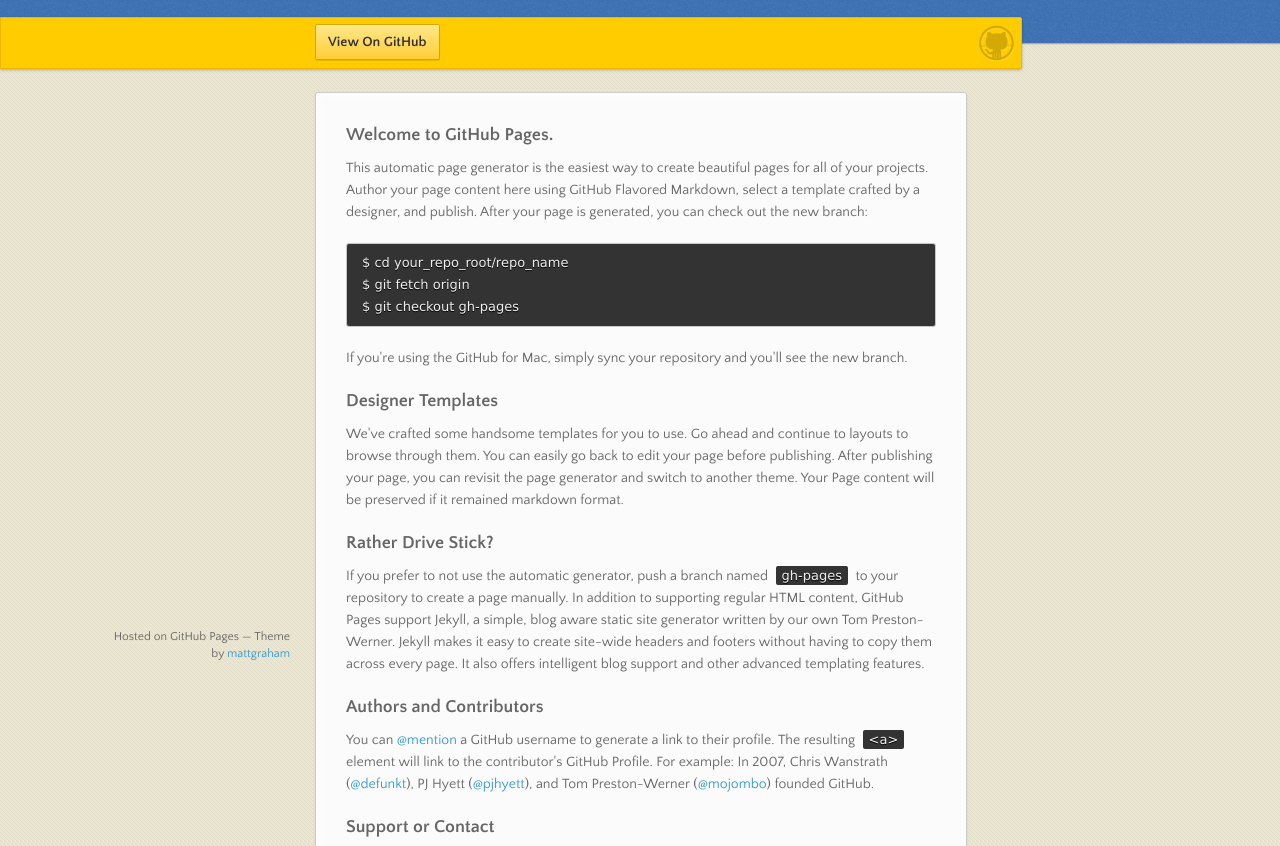
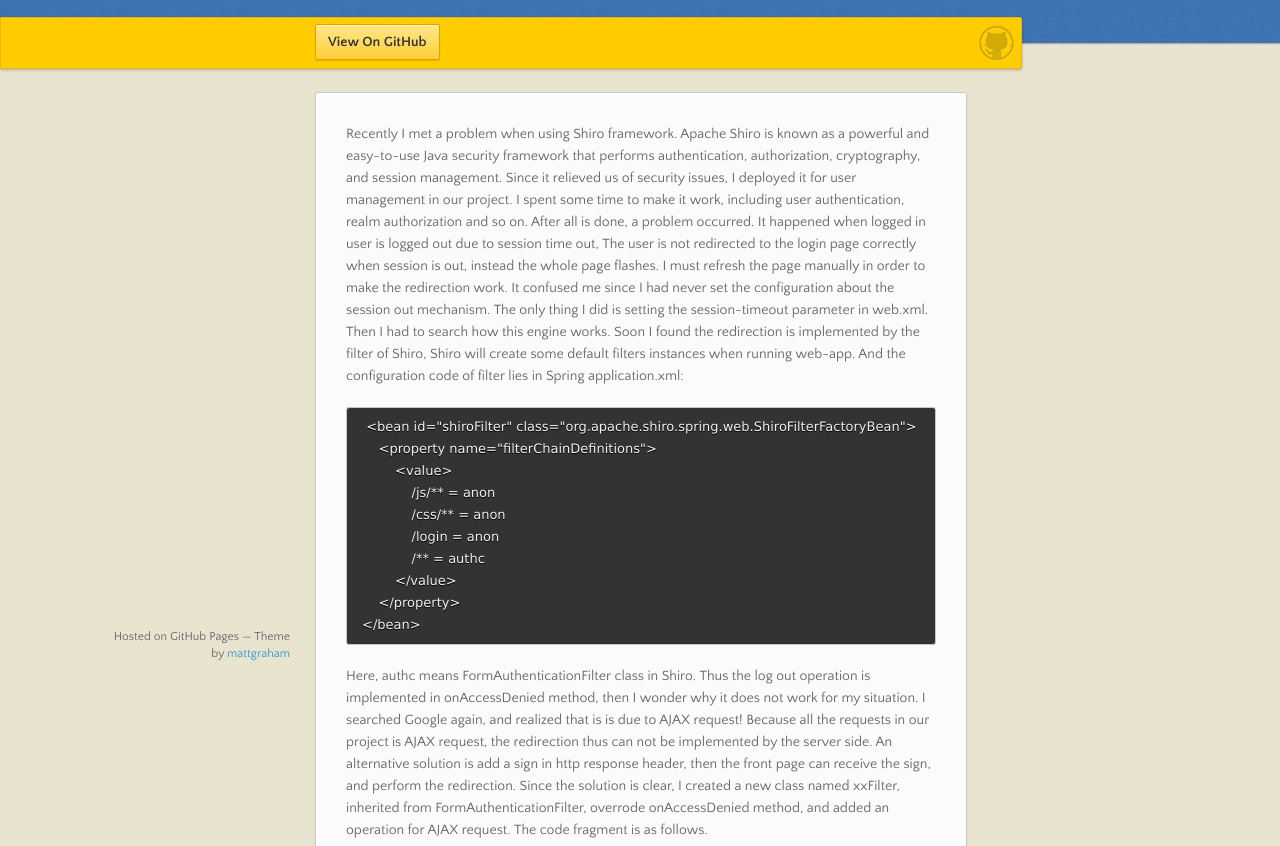
Before and after one commit to taourist/taourist.github.io, a plain HTML site: page index.html in a window 1280 px wide. Shown: the part 98-944 px from the top of the page. Drawn offline with nearby package versions, Linux system fonts and the light colour scheme.

Commit message:
Replace master branch with page content via GitHub

```diff
--- a/index.html
+++ b/index.html
@@ -32,37 +32,35 @@
         <ul></ul>
       </nav>
       <section>
-        <h3>
-<a name="welcome-to-github-pages" class="anchor" href="#welcome-to-github-pages"><span class="octicon octicon-link"></span></a>Welcome to GitHub Pages.</h3>
+        <p>Recently I met a problem when using Shiro framework. Apache Shiro is known as a  powerful and easy-to-use Java security framework that performs authentication, authorization, cryptography, and session management. Since it relieved us of security issues, I deployed it for user management in our project.
+I spent some time to make it work, including user authentication, realm authorization and so on. After all is done, a problem occurred. It happened when logged in user is logged out due to session time out, The user is not redirected to the login page correctly when session is out, instead the whole page flashes. I must refresh the page manually in order to make the redirection work. It confused me since I had never set the configuration about the session out mechanism. The only thing I did is setting the session-timeout parameter in web.xml.
+Then I had to search how this engine works. Soon I found the redirection is implemented by the filter of Shiro, Shiro will create some default filters instances when running web-app. And the configuration code of filter lies in Spring application.xml:</p>
 
-<p>This automatic page generator is the easiest way to create beautiful pages for all of your projects. Author your page content here using GitHub Flavored Markdown, select a template crafted by a designer, and publish. After your page is generated, you can check out the new branch:</p>
-
-<pre><code>$ cd your_repo_root/repo_name
-$ git fetch origin
-$ git checkout gh-pages
+<pre><code> &lt;bean id="shiroFilter" class="org.apache.shiro.spring.web.ShiroFilterFactoryBean"&gt;
+    &lt;property name="filterChainDefinitions"&gt;
+        &lt;value&gt;
+            /js/** = anon
+            /css/** = anon
+            /login = anon
+            /** = authc
+        &lt;/value&gt;
+    &lt;/property&gt;
+&lt;/bean&gt;
 </code></pre>
 
-<p>If you're using the GitHub for Mac, simply sync your repository and you'll see the new branch.</p>
+<p>Here, authc means FormAuthenticationFilter class in Shiro. Thus the log out operation is implemented in onAccessDenied method, then I wonder why it does not work for my situation. I searched Google again, and realized that is is due to AJAX request! Because all the requests in our project is AJAX request, the redirection thus can not be implemented by the server side. An alternative solution is add a sign in http response header, then the front page can receive the sign, and perform the redirection. Since the solution is clear, I created a new class named xxFilter, inherited from FormAuthenticationFilter, overrode onAccessDenied method, and added an operation for AJAX request. The code fragment is as follows.</p>
 
-<h3>
-<a name="designer-templates" class="anchor" href="#designer-templates"><span class="octicon octicon-link"></span></a>Designer Templates</h3>
+<pre><code> if (WebUtils.isAjax((HttpServletRequest) request)) {
+    logger.debug("This is ajax request, no redirection, but add header.");
+    WebUtils.toHttp(response).addHeader("sessionStatus", "timeout");
 
-<p>We've crafted some handsome templates for you to use. Go ahead and continue to layouts to browse through them. You can easily go back to edit your page before publishing. After publishing your page, you can revisit the page generator and switch to another theme. Your Page content will be preserved if it remained markdown format.</p>
+} else {
+    logger.debug("Just perform the normal redirection.");
+    saveRequestAndRedirectToLogin(request, response);
+}
+</code></pre>
 
-<h3>
-<a name="rather-drive-stick" class="anchor" href="#rather-drive-stick"><span class="octicon octicon-link"></span></a>Rather Drive Stick?</h3>
-
-<p>If you prefer to not use the automatic generator, push a branch named <code>gh-pages</code> to your repository to create a page manually. In addition to supporting regular HTML content, GitHub Pages support Jekyll, a simple, blog aware static site generator written by our own Tom Preston-Werner. Jekyll makes it easy to create site-wide headers and footers without having to copy them across every page. It also offers intelligent blog support and other advanced templating features.</p>
-
-<h3>
-<a name="authors-and-contributors" class="anchor" href="#authors-and-contributors"><span class="octicon octicon-link"></span></a>Authors and Contributors</h3>
-
-<p>You can <a href="https://github.com/blog/821" class="user-mention">@mention</a> a GitHub username to generate a link to their profile. The resulting <code>&lt;a&gt;</code> element will link to the contributor's GitHub Profile. For example: In 2007, Chris Wanstrath (<a href="https://github.com/defunkt" class="user-mention">@defunkt</a>), PJ Hyett (<a href="https://github.com/pjhyett" class="user-mention">@pjhyett</a>), and Tom Preston-Werner (<a href="https://github.com/mojombo" class="user-mention">@mojombo</a>) founded GitHub.</p>
-
-<h3>
-<a name="support-or-contact" class="anchor" href="#support-or-contact"><span class="octicon octicon-link"></span></a>Support or Contact</h3>
-
-<p>Having trouble with Pages? Check out the documentation at <a href="http://help.github.com/pages">http://help.github.com/pages</a> or contact <a href="mailto:support@github.com">support@github.com</a> and we’ll help you sort it out.</p>
+<p>Then I tried to replace the authc filter with this new filter in application.xml, and it worked!</p>
       </section>
       <footer>
         <p><small>Hosted on GitHub Pages &mdash; Theme by <a href="https://twitter.com/michigangraham">mattgraham</a></small></p>
```
Also changed, not shown: params.json (+1 -1 lines).
